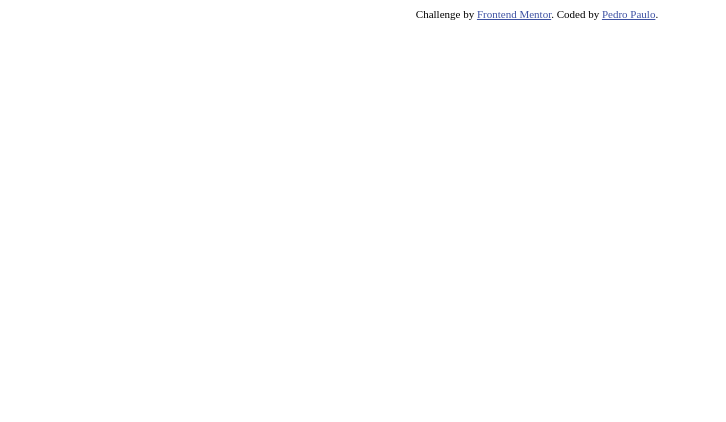
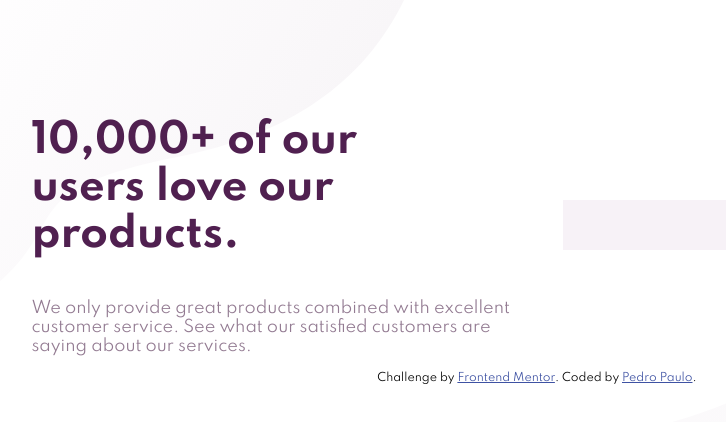
Before and after one commit to AstronautoLunar/desafio-social-proof-section, a plain HTML site: page index.html in a window 1280 px wide. Shown: the whole page, without its empty margins (103-829 px from the left). Drawn offline with Linux system fonts and the light colour scheme.

Commit message:
Principal concluido

```diff
--- a/index.html
+++ b/index.html
@@ -21,9 +21,33 @@
       }
     </style>
     <link href="style/style.css" rel="stylesheet"/>
+
+    <!--font Spartan 400, 500, 700-->
+
+    <link rel="preconnect" href="https://fonts.gstatic.com">
+    <link href="https://fonts.googleapis.com/css2?family=Spartan:wght@400;500;700&display=swap" rel="stylesheet">
+
+
   </head>
   <body>
-
+    <main>
+      <div id="line-up">
+        <section>
+          <article>
+            <h1>
+              10,000+ of our users love our products.
+            </h1>
+            <p>
+              We only provide great products combined with excellent customer service.
+              See what our satisfied customers are saying about our services.
+            </p>
+          </article>
+        </section>
+        <section>
+          <div class="star"></div>
+        </section>
+      </div>
+    </main>
     <div class="attribution">
       Challenge by
       <a href="https://www.frontendmentor.io?ref=challenge" target="_blank"
--- a/style/style.css
+++ b/style/style.css
@@ -0,0 +1,48 @@
+body {
+    font-family: Spartan;
+    background-image: url(/images/bg-pattern-bottom-desktop.svg), url(/images/bg-pattern-top-desktop.svg);
+    background-repeat: no-repeat;
+    background-position: 20vw 5vw, -6vw 0vw;
+    padding-top: 70px;
+}
+
+main {
+    width: 80%;
+    margin-left: auto;
+    margin-right: auto;
+}
+
+article {
+    width: 30rem;
+}
+
+article > h1 {
+    color: hsl(300, 43%, 22%);
+    font-size: 40px;
+    width: 25rem;
+}
+
+article > p {
+    color: hsl(303, 10%, 53%);
+    width: 30rem;
+}
+
+div#line-up, section:nth-of-type(2) {
+    display: flex;
+}
+
+div#line-up {
+    align-items: center;
+    justify-content: space-between;
+}
+
+section:nth-of-type(2) {
+    flex-direction: column;
+    width: 30rem;
+}
+
+div.star {
+    width: 80%;
+    height: 50px;
+    background-color: hsl(300, 24%, 96%);
+}
```
